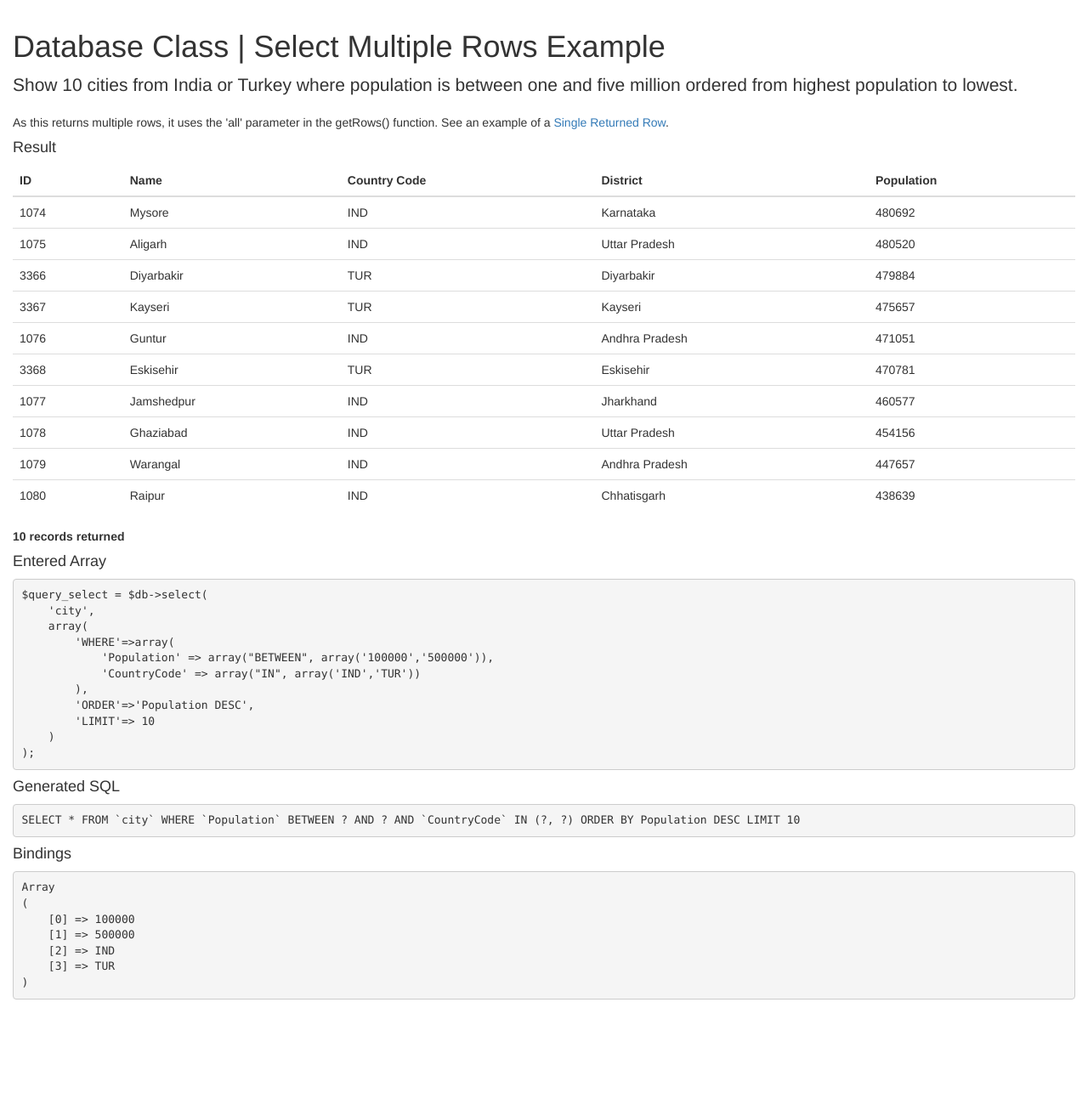
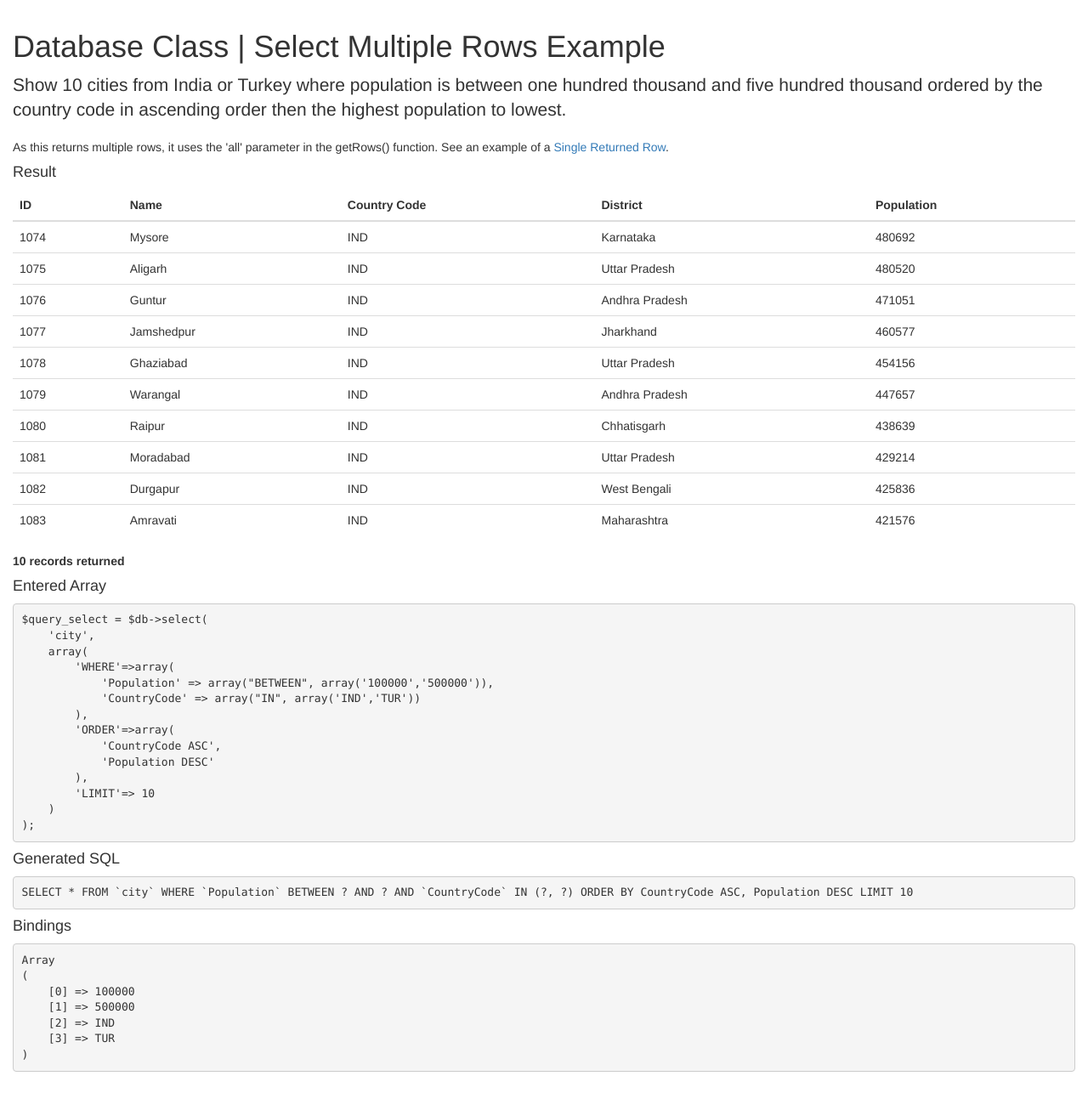
Before and after one commit to TheHomeCoder/PDO-MYSQL-Database-Class, a PHP site: page /example_select_multiple.php in a window 1280 px wide. Shown: the whole page at 85% size. Before the commit the page ends 1176 px from the top, so only its background shows below. Run offline with PHP 8.4, Linux system fonts and the light colour scheme; data comes from the database, SQL or seed files in the repository.

Commit message:
Multiple ORDER BY
* Multiple ORDER BY implementation and comment fixes

Switched the ORDER BY function into an array
Updated example_select_multiple.php with new method
Updated index.php with new instructions
Updated README.md with new eample

A few bits of erroneous commenting fixed

```diff
--- a/example_select_multiple.php
+++ b/example_select_multiple.php
@@ -35,7 +35,7 @@ $db = DB::dbConnect();
 
 <h1>Database Class | Select Multiple Rows Example</h1>
 <p class="lead">
-    Show 10 cities from India or Turkey where population is between one and five million ordered from highest population to lowest.
+    Show 10 cities from India or Turkey where population is between one hundred thousand and five hundred thousand ordered by the country code in ascending order then the highest population to lowest.
 </p>
 <p>
     As this returns multiple rows, it uses the 'all' parameter in the getRows() function. See an example of a <a href="example_select_single.php">Single Returned Row</a>.
@@ -54,7 +54,10 @@ $query_select = $db->select(
             'Population' => array("BETWEEN", array('100000','500000')),
             'CountryCode' => array("IN", array('IND','TUR'))
         ),
-        'ORDER'=>'Population DESC',
+        'ORDER'=>array(
+            'CountryCode ASC',
+            'Population DESC'
+        ),
         'LIMIT'=> 10
     )
 );
@@ -123,11 +126,11 @@ $query_select = $db->select(
          *  )
          *
          *  [2] => (
-         *      [ID] => 3366
-         *      [Name] => Diyarbakir
-         *      [CountryCode] => TUR
-         *      [District] => Diyarbakir
-         *      [Population] => 479884
+         *      [ID] => 1076
+         *      [Name] => Guntur
+         *      [CountryCode] => IND
+         *      [District] => Andhra Pradesh
+         *      [Population] => 471051
          *  )
          *
          *  As we assign each of these sets of column data to a variable called $city as we loop
@@ -147,8 +150,8 @@ $query_select = $db->select(
          *  )
          *
          *  $city => (
-         *      [ID] => 3366
-         *      [Name] => Diyarbakir
+         *      [ID] => 1076
+         *      [Name] => Guntur
          *      etc...
          *  )
          *
@@ -209,7 +212,10 @@ $query_select = $db->select(
             'Population' => array("BETWEEN", array('100000','500000')),
             'CountryCode' => array("IN", array('IND','TUR'))
         ),
-        'ORDER'=>'Population DESC',
+        'ORDER'=>array(
+            'CountryCode ASC',
+            'Population DESC'
+        ),
         'LIMIT'=> 10
     )
 );
--- a/src/classes/DB.php
+++ b/src/classes/DB.php
@@ -177,6 +177,8 @@ class DB {
         if(array_key_exists("WHERE",$conditions)){
             // Continue the query with a 'WHERE'
             $this->_sql .= ' WHERE ';
+
+            // We will use $i to see if we are at the first condition so set it to 0
             $i = 0;
 
             // Loop through the array
@@ -213,10 +215,41 @@ class DB {
     } // whereClause ()
 
     private function orderClause ($conditions) {
+
+        /** Notes for multiple order clause
+         *
+         *  Can work the same as the foreach/preSql in the where
+         *
+         *  Need to decide whether to array the elements
+         *  ('Name', 'ASC')
+         *
+         *  Or just write them as a whole
+         *  Name ASC
+         *
+        **/
+
+
+
+
         if(array_key_exists("ORDER",$conditions)){
             // Continue the query with an 'ORDER BY'
-            $this->_sql .= ' ORDER BY '.$conditions['ORDER'];
-        }
+            $this->_sql .= ' ORDER BY ';
+
+            // We will use $i to see if we are at the first condition so set it to 0
+            $i = 0;
+
+            foreach($conditions['ORDER'] as $value){
+
+                // If we have more than one condition, prefix each one (after the first) with ', '
+                $this->_sql .= ($i > 0) ? ', ' : '';
+
+                // Add the ORDER BY condition
+                $this->_sql .= $value;
+
+                // Increment the counter
+                $i++;
+            } // End foreach
+        } // End array_key_exists
     } // orderClause ()
 
     private function limitClause ($conditions) {
```
Also changed, not shown: index.php (+6 -3 lines), README.md.
